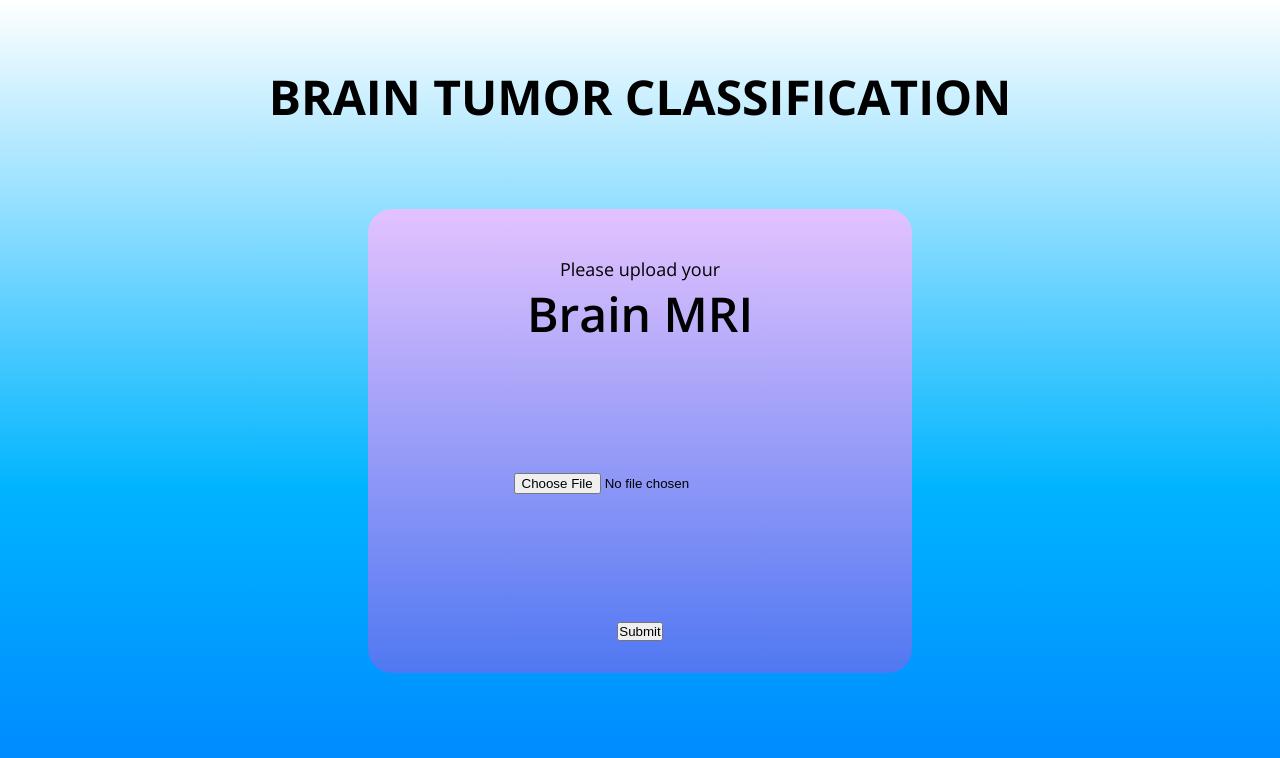
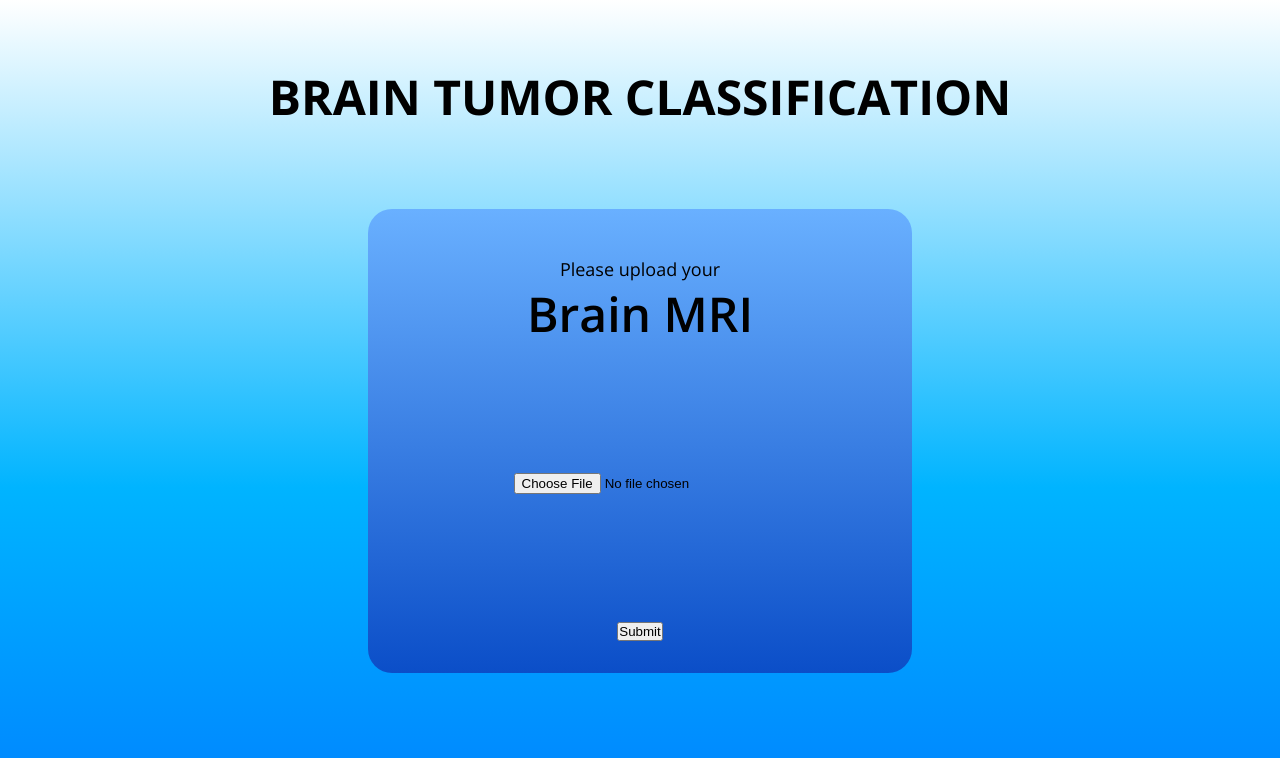
Before and after one commit to raj-dash/BrainTumorClassificationUI, a React (Vite) app: page / in a window 1280 px wide. Shown: the top 758 px of the page. Built offline with nearby package versions, Linux system fonts and the light colour scheme.

Commit message:
blue gradient background

```diff
--- a/src/App.css
+++ b/src/App.css
@@ -37,8 +37,8 @@ body {
   min-height: 50vh;
   max-width: max-content;
   min-width: 30rem;
-  background: rgb(227,194,254);
-  background: linear-gradient(180deg, rgba(227,194,254,1) 0%, rgba(80,120,242,1) 100%);
+  background: rgb(105,176,255);
+  background: linear-gradient(180deg, rgba(105,176,255,1) 0%, rgba(11,78,200,1) 100%);
 }
 
 .form {
```
